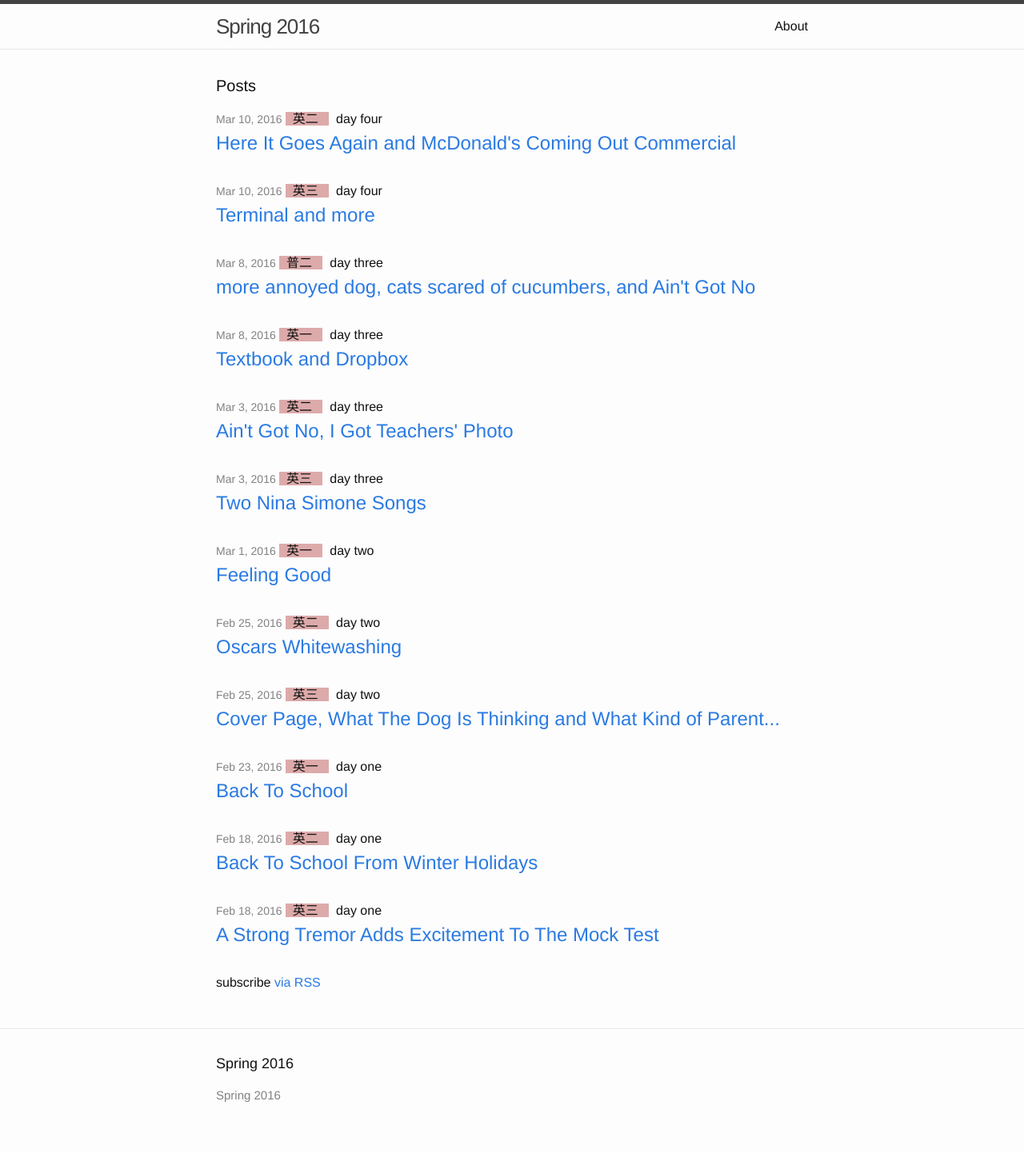
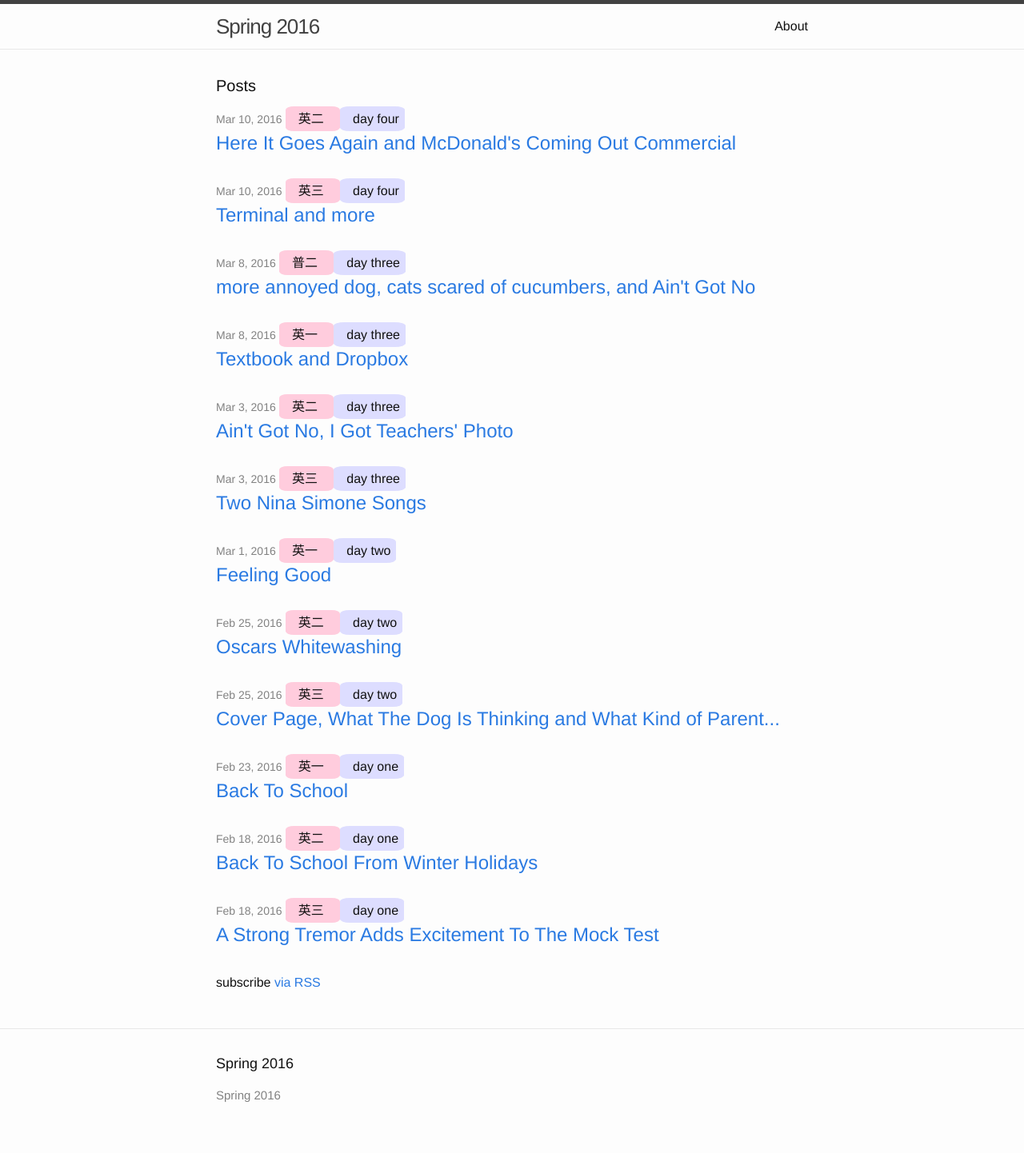
Before and after one commit to MrArgote/spring16, a Jekyll site: the page built from index.html, in a window 1280 px wide. Shown: the whole page at 80% size. Built offline with Jekyll 4.4.1, drawn with Linux system fonts in a browser that asks for light colours.

Commit message:
Tweaked and added color, and padding to the meta information accompanying each post listing

```diff
--- a/_sass/_layout.scss
+++ b/_sass/_layout.scss
@@ -188,7 +188,14 @@
     font-size: $small-font-size;
     color: $grey-color;
     &-class {
-	    background-color: #DAA;
+	    border-radius: 15%;
+	    padding: 7px;
+	    background-color: #FCD;
+    }
+    &-day {
+	    border-radius: 15%;
+	    padding: 7px;
+	    background-color: #DDF;
     }
 }
 
```
